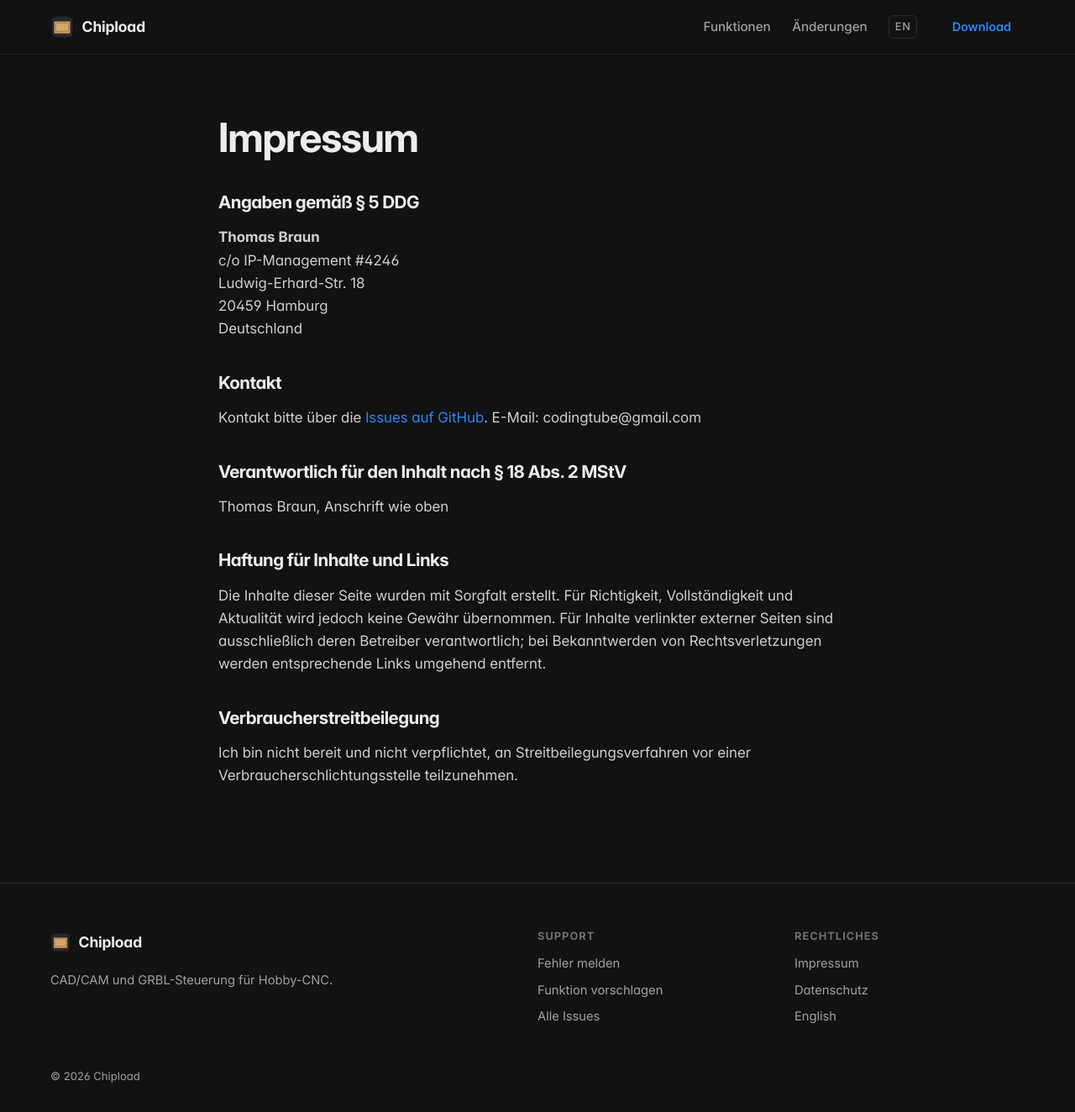
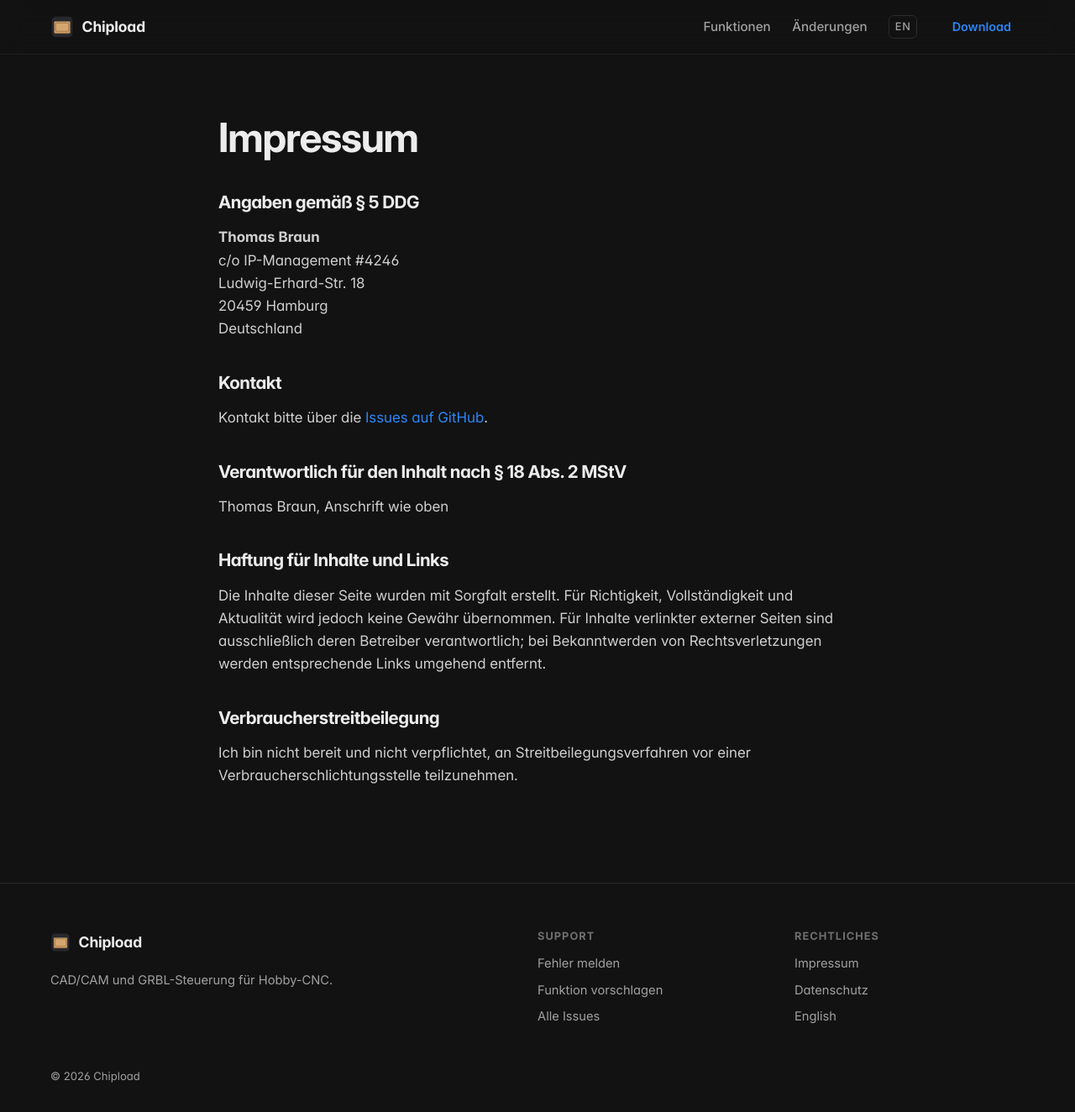
Before and after one commit to larsvegas0815/chipload-web, a Jekyll site: the page built from de/impressum/index.md, in a window 1280 px wide and 1324 px high. Shown: the whole window at 84% size. Built offline with Jekyll 4.4.1, drawn with Linux system fonts in a browser that asks for light colours.

Commit message:
index.md aktualisieren

```diff
--- a/de/impressum/index.md
+++ b/de/impressum/index.md
@@ -17,7 +17,7 @@ Deutschland
 ## Kontakt
 
 Kontakt bitte über die [Issues auf GitHub](https://github.com/larsvegas0815/chipload-web/issues).
-E-Mail: codingtube@gmail.com
+<!--E-Mail: codingtube@gmail.com-->
 
 ## Verantwortlich für den Inhalt nach § 18 Abs. 2 MStV
 
```
